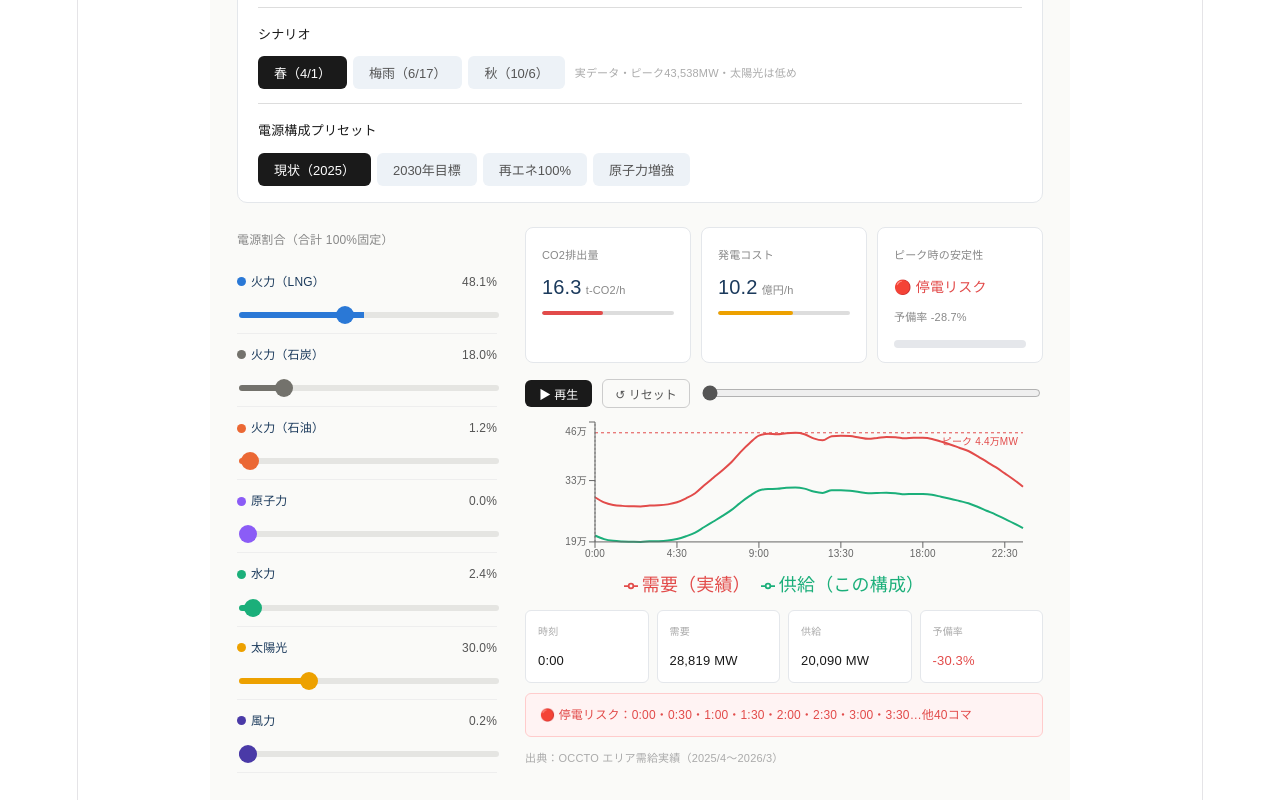
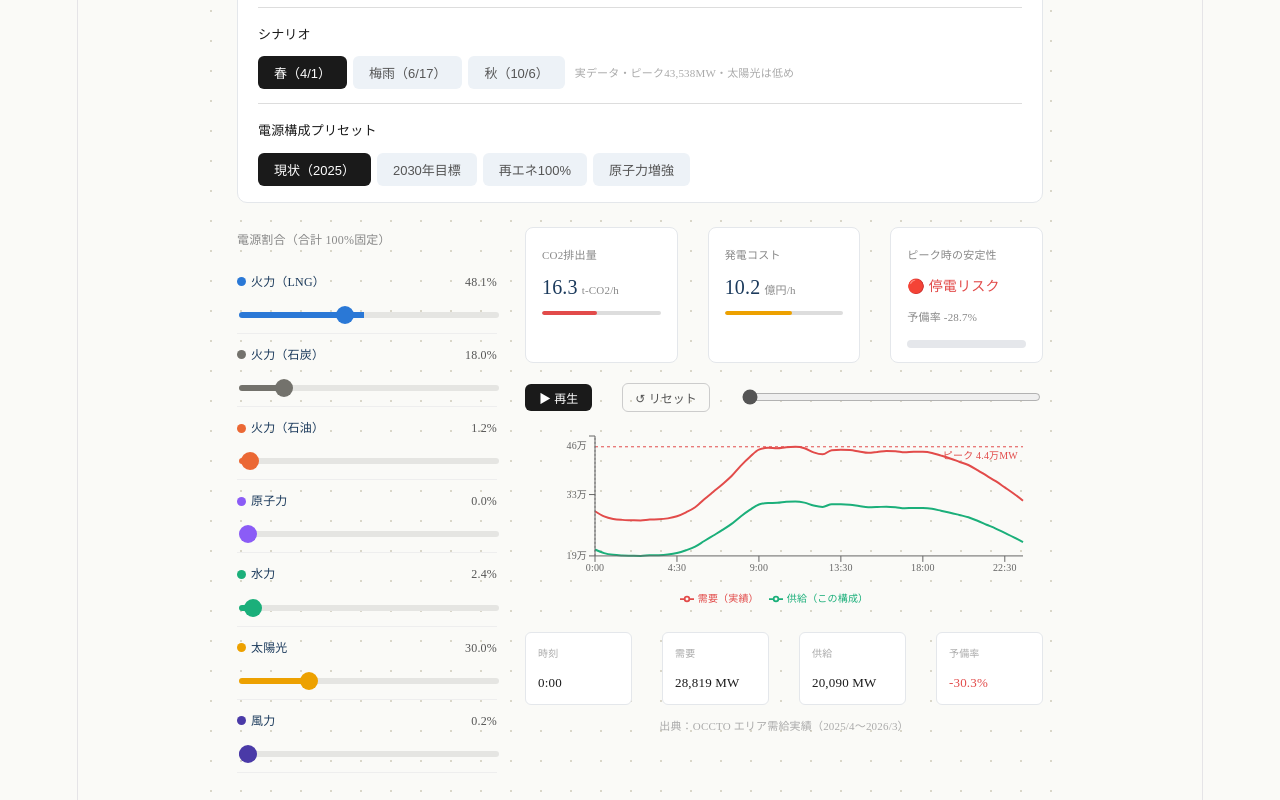
Before and after one commit to Nishiyama1204/Watt-if, a React (Vite) app in the folder energy-simulator/: page / in a window 1280 px wide. Shown: the part 260-1060 px from the top of the page. Built offline with nearby package versions, Linux system fonts and the light colour scheme.

Commit message:
UI変更（背景、余白等）

```diff
--- a/energy-simulator/index.html
+++ b/energy-simulator/index.html
@@ -3,8 +3,9 @@
   <head>
     <meta charset="UTF-8" />
     <link rel="icon" type="image/svg+xml" href="/favicon.svg" />
+    <link href="https://fonts.googleapis.com/css2?family=Noto+Sans+JP:wght@400;500;700&display=swap" rel="stylesheet">
     <meta name="viewport" content="width=device-width, initial-scale=1.0" />
-    <title>energy-simulator</title>
+    <title>Watt if？</title>
   </head>
   <body>
     <div id="root"></div>
--- a/energy-simulator/src/App.css
+++ b/energy-simulator/src/App.css
@@ -1,3 +1,31 @@
+/* ============================================================
+   ページ背景：ドット方眼で統一
+   html/body/#root に残っている既定のグラデーション背景
+   （上部がオレンジがかって見える原因）を上書きし、
+   .app-bg を持つコンテナ全体にドット方眼を敷く。
+   ============================================================ */
+html,
+body,
+#root {
+  background: #FAFAF7;
+  margin: 0;
+  min-height: 100%;
+}
+
+body {
+  display: flex;
+  min-height: 100vh;
+  align-items: center;
+  justify-content: center;
+}
+
+.app-bg {
+  background-color: #FAFAF7;
+  background-image: radial-gradient(circle, #D9D6C9 1.4px, transparent 1.4px);
+  background-size: 30px 30px;
+  background-position: -14px -14px;
+}
+
 .counter {
   font-size: 16px;
   padding: 5px 10px;
--- a/energy-simulator/src/App.jsx
+++ b/energy-simulator/src/App.jsx
@@ -531,11 +531,11 @@ export default function App() {
   };
 
   return (
-    <div style={{ padding:"1.5rem", fontFamily:"Noto Sans JP, sans-serif", background:"#FAFAF8", maxWidth:860, margin:"0 auto", color:"#1B3A5C", width:"100%", boxSizing:"border-box" }}>
+    <div className="app-bg" style={{ padding:"1.5rem", fontFamily:"\"Meiryo UI\", \"Noto Serif JP\", \"Hiragino Mincho ProN\", \"Yu Mincho\", serif", maxWidth:860, margin:"0 auto", color:"#1B3A5C", width:"100%", boxSizing:"border-box" }}>
 
       {/* タイトル */}
-      <h1 style={{ fontSize:24, fontWeight:700, marginBottom:4, letterSpacing:"-.02em", color:"#1B3A5C", textAlign:"center" }}>Watt if？</h1>
-      <p style={{ fontSize:13, color:"#64748B", marginBottom:20, textAlign:"center" }}>
+      <h1 style={{ fontSize:30, fontWeight:700, marginBottom:4, letterSpacing:"-.02em", color:"#1B3A5C", textAlign:"center" }}>Watt if？</h1>
+      <p style={{ fontSize:15, color:"#64748B", marginBottom:20, textAlign:"center" }}>
         脱炭素と安定供給のトレードオフを実データで検証する
       </p>
 
@@ -629,6 +629,12 @@ export default function App() {
                   onChange={e => handleSlider(s.key, e.target.value)}
                   style={{
                     width:"100%",
+                    height:6,
+                    borderRadius:3,
+                    outline:"none",
+                    cursor:"pointer",
+                    appearance:"none",
+                    WebkitAppearance:"none",
                     color: s.color,
                     background: `linear-gradient(to right, ${s.color} 0%, ${s.color} ${pct}%, #e5e5e2 ${pct}%, #e5e5e2 100%)`,
                   }} />
@@ -649,7 +655,7 @@ export default function App() {
             const wf = SEASON_FACTORS[predSeason].windFactor;
             const pm = calcMetrics(mix, predDemand, sf, wf);
             return (
-              <div style={{ display:"flex", flexDirection:"column", gap:12 }}>
+              <div style={{ display:"flex", flexDirection:"column", gap:25 }}>
 
                 {/* 気温入力 */}
                 <div style={{ background:"#FFFFFF", border:"1px solid #E4E7EB", borderRadius:8, padding:"14px 16px" }}>
@@ -685,7 +691,7 @@ export default function App() {
                     {Object.entries(SEASON_FACTORS).map(([k, v]) => (
                       <button key={k} onClick={() => setPredSeason(k)}
                         style={{
-                          padding:"7px 16px", fontSize:13, borderRadius:6, cursor:"pointer", border:"none",
+                          padding:"7px 16px", fontSize:12, borderRadius:6, cursor:"pointer", border:"none",
                           background: predSeason===k ? "#1a1a1a" : "#EDF2F7",
                           color: predSeason===k ? "#fff" : "#555",
                           fontWeight: predSeason===k ? 500 : 400,
@@ -697,7 +703,7 @@ export default function App() {
                 </div>
 
                 {/* 3指標（横並び：通常モードと統一） */}
-                <div style={{ display:"grid", gridTemplateColumns:"1fr 1fr 1fr", gap:10 }}>
+                <div style={{ display:"grid", gridTemplateColumns:"1fr 1fr 1fr", gap:20, marginBottom:20 }}>
                   <MetricCard label="予測CO2排出量" value={pm.co2} unit="t-CO2/h"
                     barColor="#E24B4A" barPct={Math.min((pm.co2/35)*100,100)} />
                   <MetricCard label="予測発電コスト" value={pm.cost} unit="億円/h"
@@ -710,7 +716,7 @@ export default function App() {
                 </div>
 
                 {/* 注記 */}
-                <p style={{ fontSize:11, color:"#aaa", lineHeight:1.7, marginTop:8 }}>
+                <p style={{ fontSize:11, color:"#aaa", lineHeight:1.7, marginTop:8, textAlign:"center" }}>
                   予測式：需要 = 424 × |気温 − 22℃| + 28,391 MW<br/>
                   出典：関東8地点気温 × OCCTO需給実績（2025/4〜2026/3）<br/>
                   ※曜日・湿度・前日比などは考慮していないため誤差が生じます
@@ -723,7 +729,7 @@ export default function App() {
           {mode !== "predict" && (
             <>
               {/* 3指標カード */}
-              <div style={{ display:"grid", gridTemplateColumns:"1fr 1fr 1fr", gap:10, marginBottom:16 }}>
+              <div style={{ display:"grid", gridTemplateColumns:"1fr 1fr 1fr", gap:30, marginBottom:20 }}>
                 <MetricCard label="CO2排出量" value={snapMetrics.co2} unit="t-CO2/h"
                   barColor="#E24B4A" barPct={Math.min((snapMetrics.co2/35)*100,100)} />
                 <MetricCard label="発電コスト" value={snapMetrics.cost} unit="億円/h"
@@ -741,7 +747,7 @@ export default function App() {
               </div>
 
               {/* 需給カーブ：再生コントロール */}
-              <div style={{ display:"flex", alignItems:"center", gap:10, marginBottom:10 }}>
+              <div style={{ display:"flex", alignItems:"center", gap:30, marginBottom:20 }}>
                 <button onClick={() => { if(frameIdx>=scenarioData.length-1)setFrameIdx(0); setPlaying(true); }}
                   disabled={playing}
                   style={{ padding:"5px 14px", fontSize:12, borderRadius:6, border:"none",
@@ -782,7 +788,7 @@ export default function App() {
                     tickFormatter={v=>`${Math.round(v/1000)}万`}
                     tick={{ fontSize:10 }}
                   />
-                  <Legend formatter={n=>n==="demand"?"需要（実績）":"供給（この構成）"} />
+                  <Legend formatter={n=>n==="demand"?"需要（実績）":"供給（この構成）"} wrapperStyle={{ fontSize: 10 }} />
                   <ReferenceLine y={peakDemand} stroke="#E24B4A" strokeDasharray="3 3"
                     label={{ value:`ピーク ${(peakDemand/10000).toFixed(1)}万MW`, fontSize:10, fill:"#E24B4A", position:"insideTopRight" }} />
                   {/* 変更点③：選択中／再生中の時刻を縦線で示す */}
@@ -793,7 +799,7 @@ export default function App() {
               </ResponsiveContainer>
 
               {/* 現在コマのデータ */}
-              <div style={{ display:"grid", gridTemplateColumns:"repeat(4,1fr)", gap:8, marginTop:12 }}>
+              <div style={{ display:"grid", gridTemplateColumns:"repeat(4,1fr)", gap:30, marginTop:20 }}>
                 <InfoCell label="時刻"   value={currentFrame.time} />
                 <InfoCell label="需要"   value={`${currentFrame.demand.toLocaleString()} MW`} />
                 <InfoCell label="供給"   value={`${currentFrame.supply.toLocaleString()} MW`} />
@@ -801,22 +807,7 @@ export default function App() {
                   color={currentFrame.reserve>=3?"#0ca30c":currentFrame.reserve>=0?"#ec835a":"#E24B4A"} />
               </div>
 
-              {/* 停電リスクサマリー */}
-              {dangerTimes.length > 0 && (
-                <div style={{ marginTop:10, padding:"8px 14px", background:"#fff3f3",
-                  borderRadius:6, fontSize:12, color:"#E24B4A", border:"0.5px solid #fcc" }}>
-                  🔴 停電リスク：{dangerTimes.slice(0,8).join("・")}
-                  {dangerTimes.length>8 && `…他${dangerTimes.length-8}コマ`}
-                </div>
-              )}
-              {dangerTimes.length === 0 && allFrames.length > 0 && (
-                <div style={{ marginTop:10, padding:"8px 14px", background:"#f0fff4",
-                  borderRadius:6, fontSize:12, color:"#0ca30c", border:"0.5px solid #9ee" }}>
-                  ✅ この電源構成なら1日を通じて需給が安定しています
-                </div>
-              )}
-
-              <p style={{ fontSize:11, color:"#aaa", marginTop:8 }}>
+              <p style={{ fontSize:11, color:"#aaa", marginTop:8, textAlign:"center" }}>
                 出典：OCCTO エリア需給実績（2025/4〜2026/3）
               </p>
             </>
--- a/energy-simulator/src/index.css
+++ b/energy-simulator/src/index.css
@@ -11,8 +11,8 @@
   --shadow:
     rgba(0, 0, 0, 0.1) 0 10px 15px -3px, rgba(0, 0, 0, 0.05) 0 4px 6px -2px;
 
-  --sans: system-ui, 'Segoe UI', Roboto, sans-serif;
-  --heading: system-ui, 'Segoe UI', Roboto, sans-serif;
+  --sans: 'Noto Sans JP', system-ui, sans-serif;
+  --heading: 'Noto Sans JP', system-ui, sans-serif;
   --mono: ui-monospace, Consolas, monospace;
 
   font: 18px/145% var(--sans);
```
